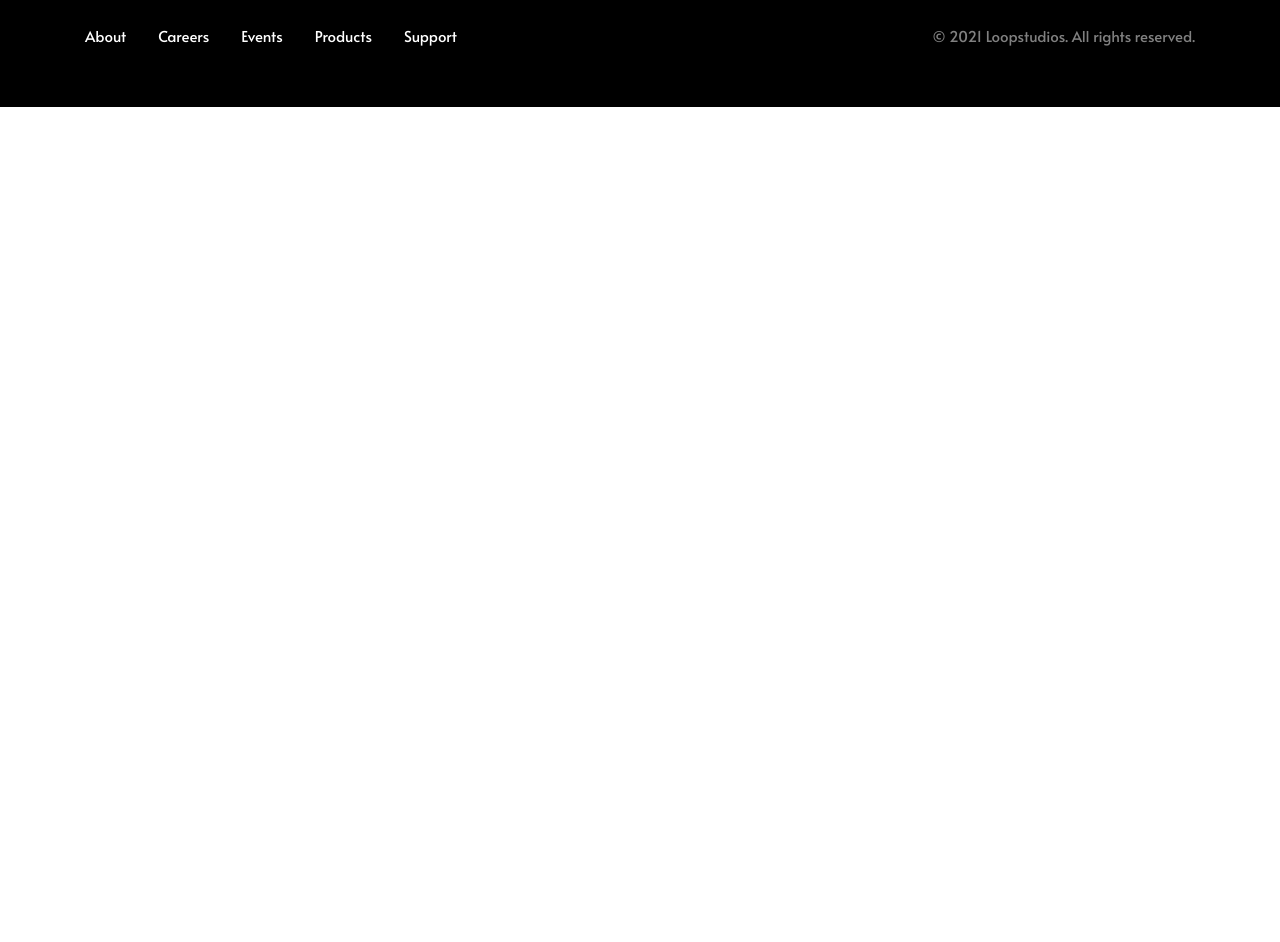
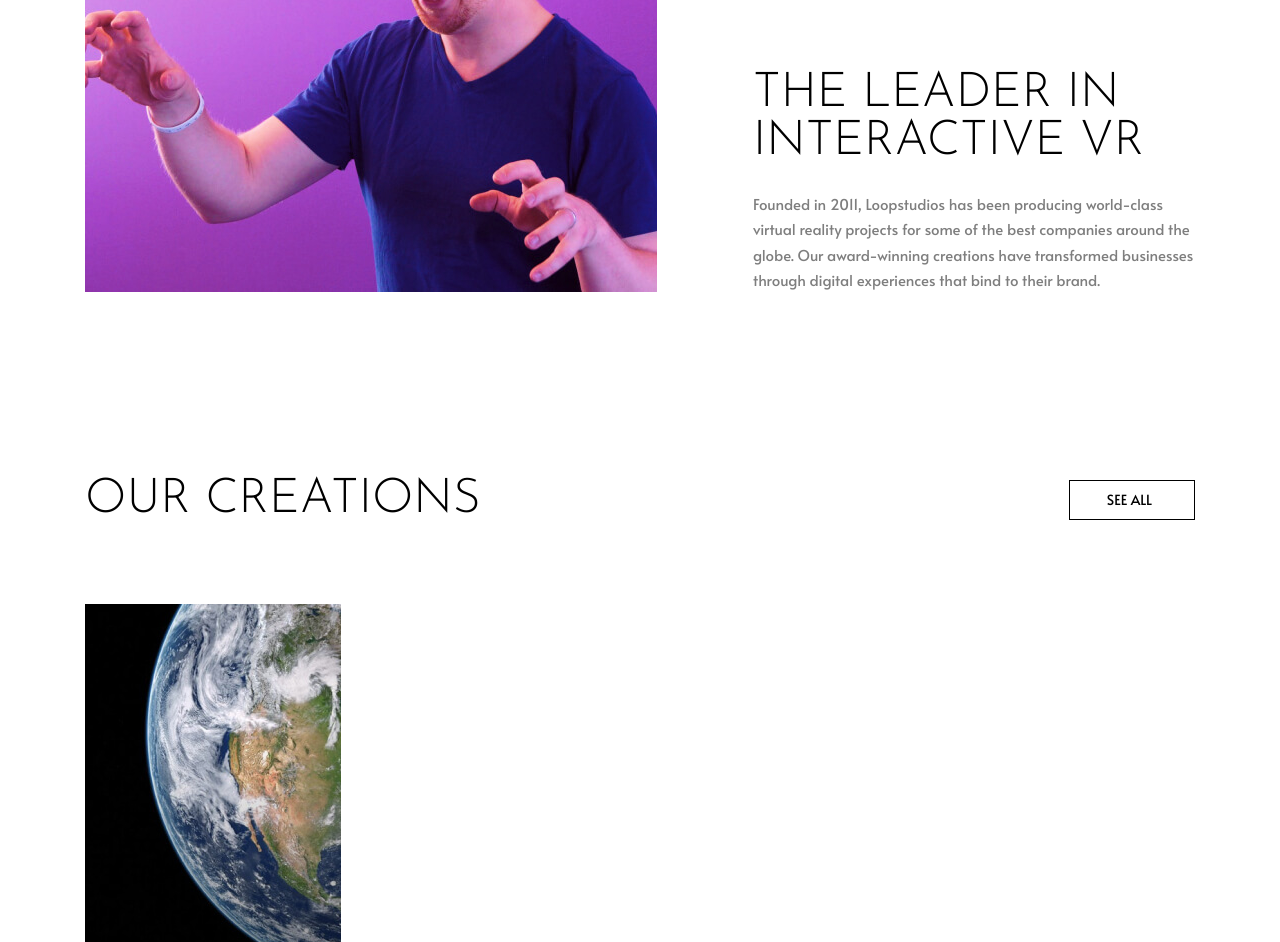
Before and after one commit to NodirXon0609/loopstudios, a plain HTML site: page index.html in a window 1280 px wide. Shown: the part 1048-1990 px from the top of the page. Before the commit the page ends 1155 px from the top, so only its background shows below. Drawn offline with Linux system fonts and the light colour scheme.

Commit message:
Add main-content a part and styles

```diff
--- a/css/styles.css
+++ b/css/styles.css
@@ -100,14 +100,16 @@ body {
   display: block;
   color: #fff;
   text-decoration: none;
+  border-bottom: 2px solid transparent;
+  transition: border-bottom 0.4s ease;
 }
 
 .sitenav-link:hover {
-  opacity: 0.6;
+  border-color: #979797;
 }
 
 .sitenav-link:active {
-  border-bottom: 2px solid #979797;
+  opacity: 0.6;
 }
 
 .site-header-content {
@@ -128,6 +130,114 @@ body {
   color: #fff;
   text-transform: uppercase;
   border: 2px solid #fff;
+}
+
+
+/* MAIN-CONTENT */
+.main-content {
+  padding-top: 160px;
+  padding-bottom: 184px;
+  background-color: #fff;
+}
+.main-content-top {
+  display: flex;
+  align-items: flex-end;
+}
+
+.main-content-top-img {
+  width: 731px;
+  height: 500px;
+  background-image: url("../img/man-wearing-vr.jpg");
+}
+
+.main-content-top-info {
+  width: 541px;
+  height: auto;
+  margin-left: -155px;
+  background-color: #fff;
+}
+
+.main-content-top-report {
+  margin: 96px 0 0 96px;
+}
+
+.main-content-top-heading, .main-content-gallery-heading {
+  font-family: "Josefin Sans", "Arial", sans-serif;
+  font-style: normal;
+  font-weight: 300;
+  font-size: 48px;
+  line-height: 100%;
+  margin-top: 0;
+  margin-bottom: 0;
+  text-transform: uppercase;
+  color: #000;
+}
+.main-content-top-text {
+  font-style: normal;
+  color: #000;
+  margin-top: 25px;
+  margin-bottom: 0;
+  opacity: 0.5;
+}
+.main-content-gallery {
+  margin-top: 0;
+  margin-bottom: 0;
+}
+
+.main-content-gallery-info {
+  display: flex;
+  align-items: center;
+  justify-content: space-between;
+  margin-top: 184px;
+  margin-bottom: 0;
+}
+
+.main-content-gallery-button {
+  display: inline-block;
+  padding: 12px 42px 12px 37px;
+  border: 1px solid #000;
+  font-size: 14px;
+  line-height: 100%;
+  font-weight: 400;
+  background-color: #fff;
+  color:#000;
+  text-decoration: none;
+  transition: background-color 0.4s ease,
+  color 0.4s ease;
+}
+
+.main-content-gallery-button:hover {
+  background-color: #000;
+  color: #fff;
+}
+
+.main-content-gallery-imgs {
+  padding-top: 80px;
+}
+
+.main-content-gallery-img {
+  display: inline-block;
+  width: 256px;
+  height: 450px;
+  background-image: url("../img/deep_earth.jpg");
+}
+
+.main-content-gallery-img:hover {
+  opacity: 0.75071;
+  cursor: pointer;
+ }
+
+.main-content-gallery-inform {
+  color: #fff;
+  margin: 0;
+  width: 106px;
+  padding-left: 40px;
+  padding-top: 354px;
+  font-family: "Josefin Sans", "Arial", sans-serif;
+  font-size: 32px;
+  line-height: 100%;
+  font-weight: 300;
+  text-transform: uppercase;
 }
 
 
@@ -152,16 +262,22 @@ body {
   list-style: none;
 }
 
-.site-footer-item:not(:last-child) {
-  margin-right: 16px;
+.site-footer-item {
+  display: flex;
+  transition: border-color 0.4s ease;
+  border-bottom: 2px solid transparent;
 }
 
 .site-footer-item:hover {
+  border-color: #979797;
+}
+
+.site-footer-item:active {
   opacity: 0.6;
 }
 
-.site-footer-item:active {
-  border-bottom: 2px solid #979797;
+.site-footer-item:not(:last-child) {
+  margin-right: 16px;
 }
 
 .site-footer-bottom {
@@ -190,3 +306,8 @@ only screen and (                min-resolution: 2dppx) {
   .site-header {
     background-image: url("../img/man-in-car@2x.jpg");
   }
+
+  .main-content-top-img {
+    background-image: url("../img/man-wearing-vr@2x.jpg");
+  }
+}
--- a/index.html
+++ b/index.html
@@ -74,7 +74,7 @@
         </div>
         <div class="main-content-gallery-imgs">
           <div class="main-content-gallery-img">
-            <h3 class="main-content-gallery-heading">DEEP EARTH</h3>
+            <h3 class="main-content-gallery-inform">DEEP EARTH</h3>
           </div>
         </div>
       </div>
@@ -92,22 +92,22 @@
         <!-- Ijtimoiy tarmoqlar -->
         <ul class="site-footer-socials">
           <li class="site-footer-item">
-            <a href="#">
+            <a class="site-footer-item-link" href="#">
               <svg width="24" height="24" fill="none" xmlns="http://www.w3.org/2000/svg"><path d="M22.675 0H1.325C.593 0 0 .593 0 1.325v21.351C0 23.407.593 24 1.325 24H12.82v-9.294H9.692v-3.622h3.128V8.413c0-3.1 1.893-4.788 4.659-4.788 1.325 0 2.463.099 2.795.143v3.24l-1.918.001c-1.504 0-1.795.715-1.795 1.763v2.313h3.587l-.467 3.622h-3.12V24h6.116c.73 0 1.323-.593 1.323-1.325V1.325C24 .593 23.407 0 22.675 0Z" fill="#fff"/></svg>
             </a>
           </li>
           <li class="site-footer-item">
-            <a href="#">
+            <a class="site-footer-item-link" href="#">
               <svg width="24" height="20" fill="none" xmlns="http://www.w3.org/2000/svg"><path d="M24 2.557a9.83 9.83 0 0 1-2.828.775A4.932 4.932 0 0 0 23.337.608a9.864 9.864 0 0 1-3.127 1.195A4.916 4.916 0 0 0 16.616.248c-3.179 0-5.515 2.966-4.797 6.045A13.978 13.978 0 0 1 1.671 1.149a4.93 4.93 0 0 0 1.523 6.574 4.903 4.903 0 0 1-2.229-.616c-.054 2.281 1.581 4.415 3.949 4.89a4.935 4.935 0 0 1-2.224.084 4.928 4.928 0 0 0 4.6 3.419A9.9 9.9 0 0 1 0 17.54a13.94 13.94 0 0 0 7.548 2.212c9.142 0 14.307-7.721 13.995-14.646A10.025 10.025 0 0 0 24 2.557Z" fill="#fff"/></svg>
             </a>
           </li>
           <li class="site-footer-item">
-            <a href="#">
+            <a class="site-footer-item-link" href="#">
               <svg width="24" height="24" fill="none" xmlns="http://www.w3.org/2000/svg"><path d="M12 0C5.373 0 0 5.372 0 12c0 5.084 3.163 9.426 7.627 11.174-.105-.949-.2-2.405.042-3.441.218-.937 1.407-5.965 1.407-5.965s-.359-.719-.359-1.782c0-1.668.967-2.914 2.171-2.914 1.023 0 1.518.769 1.518 1.69 0 1.029-.655 2.568-.994 3.995-.283 1.194.599 2.169 1.777 2.169 2.133 0 3.772-2.249 3.772-5.495 0-2.873-2.064-4.882-5.012-4.882-3.414 0-5.418 2.561-5.418 5.207 0 1.031.397 2.138.893 2.738a.36.36 0 0 1 .083.345l-.333 1.36c-.053.22-.174.267-.402.161-1.499-.698-2.436-2.889-2.436-4.649 0-3.785 2.75-7.262 7.929-7.262 4.163 0 7.398 2.967 7.398 6.931 0 4.136-2.607 7.464-6.227 7.464-1.216 0-2.359-.631-2.75-1.378l-.748 2.853c-.271 1.043-1.002 2.35-1.492 3.146C9.57 23.812 10.763 24 12 24c6.627 0 12-5.373 12-12 0-6.628-5.373-12-12-12Z" fill="#fff"/></svg>
             </a>
           </li>
           <li class="site-footer-item">
-            <a href="#">
+            <a class="site-footer-item-link" href="#">
               <svg width="24" height="24" fill="none" xmlns="http://www.w3.org/2000/svg"><path fill-rule="evenodd" clip-rule="evenodd" d="M12 0C8.741 0 8.333.014 7.053.072 2.695.272.273 2.69.073 7.052.014 8.333 0 8.741 0 12c0 3.259.014 3.668.072 4.948.2 4.358 2.618 6.78 6.98 6.98C8.333 23.986 8.741 24 12 24c3.259 0 3.668-.014 4.948-.072 4.354-.2 6.782-2.618 6.979-6.98.059-1.28.073-1.689.073-4.948 0-3.259-.014-3.667-.072-4.947-.196-4.354-2.617-6.78-6.979-6.98C15.668.014 15.259 0 12 0Zm0 2.163c3.204 0 3.584.012 4.85.07 3.252.148 4.771 1.691 4.919 4.919.058 1.265.069 1.645.069 4.849 0 3.205-.012 3.584-.069 4.849-.149 3.225-1.664 4.771-4.919 4.919-1.266.058-1.644.07-4.85.07-3.204 0-3.584-.012-4.849-.07-3.26-.149-4.771-1.699-4.919-4.92-.058-1.265-.07-1.644-.07-4.849 0-3.204.013-3.583.07-4.849.149-3.227 1.664-4.771 4.919-4.919 1.266-.057 1.645-.069 4.849-.069ZM5.838 12a6.162 6.162 0 1 1 12.324 0 6.162 6.162 0 0 1-12.324 0ZM12 16a4 4 0 1 1 0-8 4 4 0 0 1 0 8Zm4.965-10.405a1.44 1.44 0 1 1 2.881.001 1.44 1.44 0 0 1-2.881-.001Z" fill="#fff"/></svg>
             </a>
           </li>
```
Also changed, not shown: img/deep_earth.jpg (added), img/deep_earth@2x.jpg (added), img/man-wearing-vr.jpg (added), img/man-wearing-vr@2x.jpg (added).
